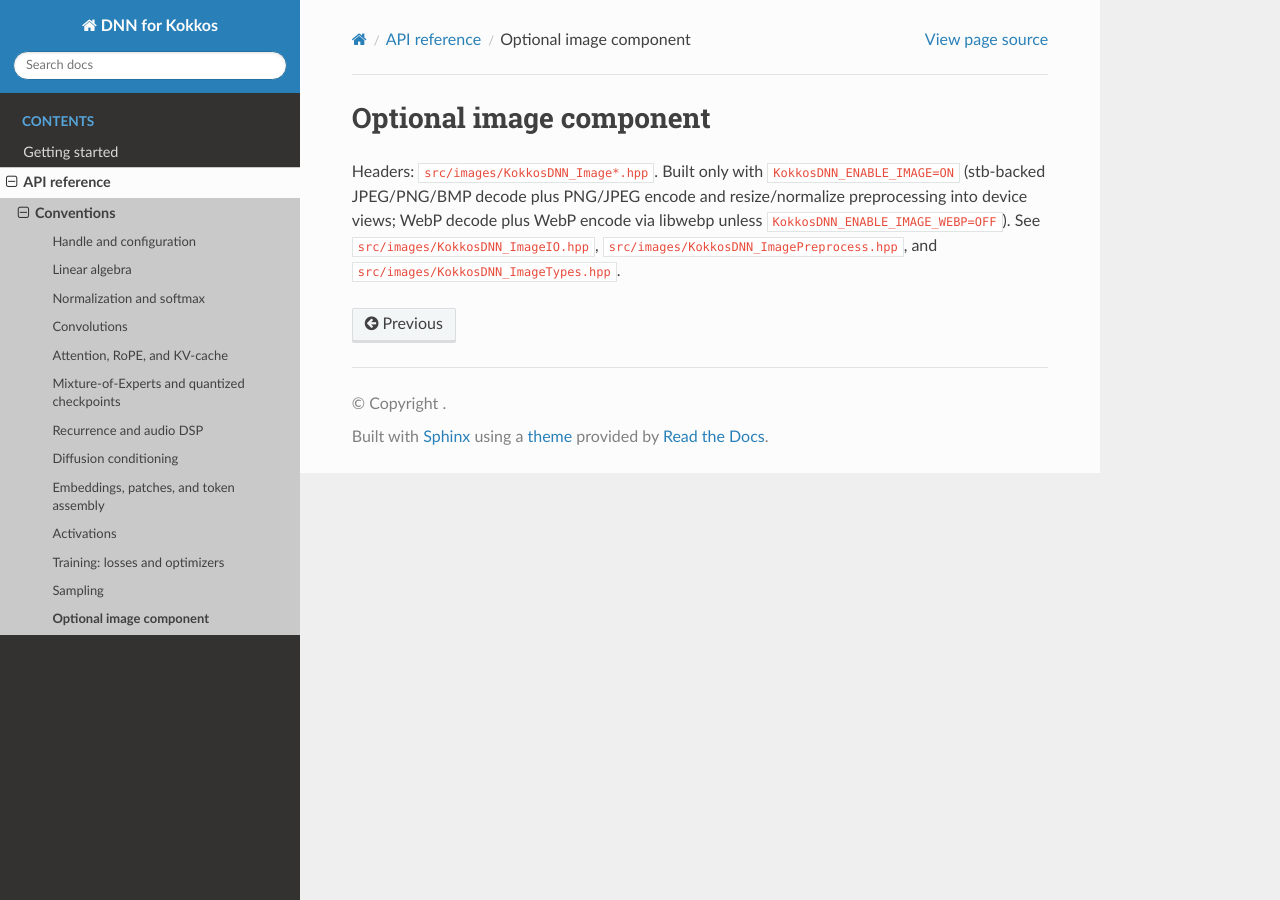
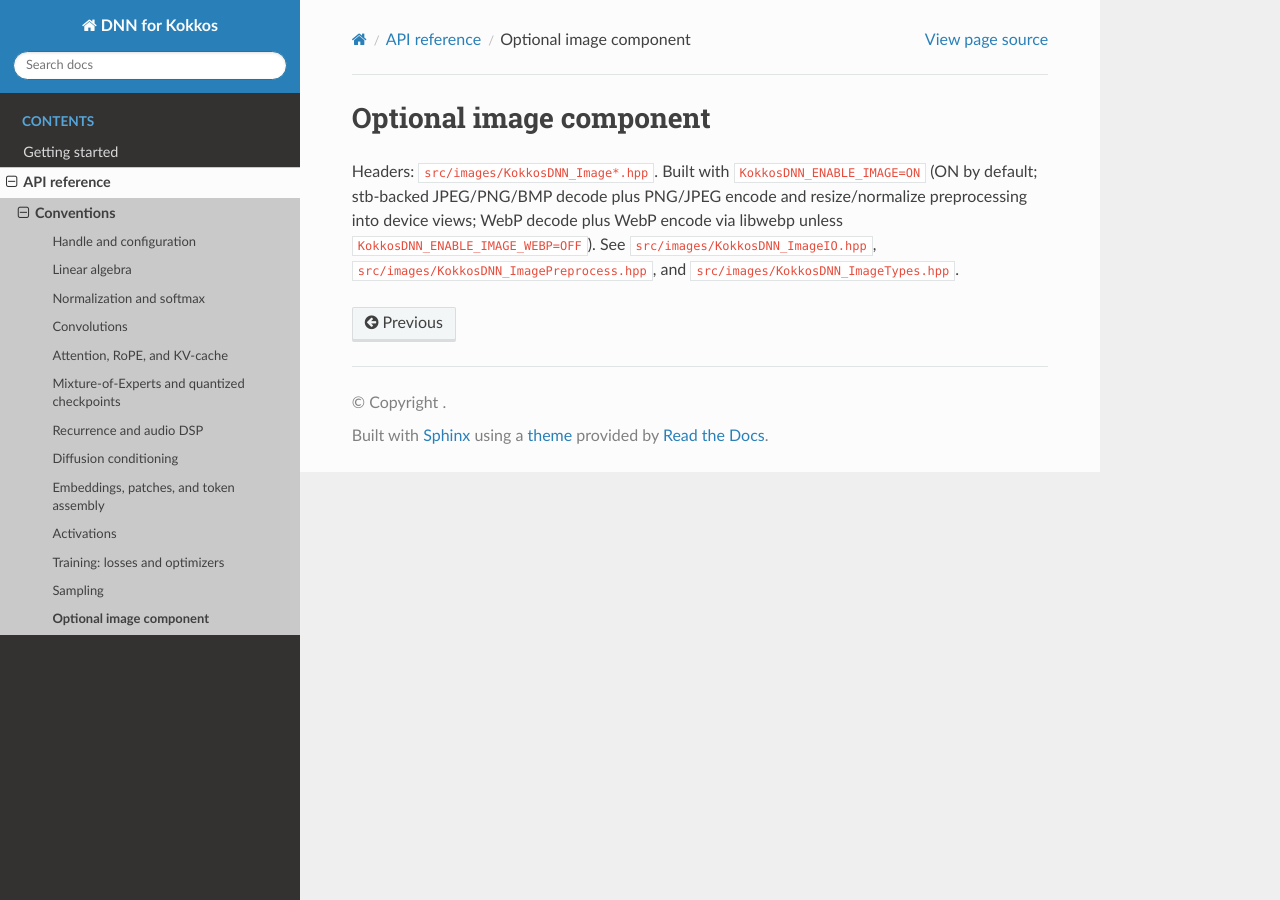
Before and after one commit to cwpearson/dnn-for-kokkos, a Sphinx documentation site: the page built from docs/api/image.rst, in a window 1280 px wide. Built offline with Sphinx 7.4.7 and the Read the Docs theme 3.1.0, drawn with Linux system fonts in a browser that asks for light colours.

Commit message:
cmake: default KokkosDNN_ENABLE_IMAGE to ON
Image I/O (stb + libwebp) is now built unless explicitly disabled
with -DKokkosDNN_ENABLE_IMAGE=OFF. Docs updated to match.

Co-authored-by: Muse Spark 1.3 <noreply@carlpearson.net>

```diff
--- a/CMakeLists.txt
+++ b/CMakeLists.txt
@@ -23,7 +23,7 @@
 option(KokkosDNN_ENABLE_HIPBLAS "Dispatch GEMM to hipBLAS when ExecSpace is HIP" OFF)
 option(KokkosDNN_ENABLE_MIOPEN "Dispatch conv/attention-helpers to MIOpen when ExecSpace is HIP" OFF)
 option(KokkosDNN_ENABLE_ACCELERATE "Dispatch GEMM to Apple Accelerate (vecLib cblas_sgemm) on host execution spaces" OFF)
-option(KokkosDNN_ENABLE_IMAGE "Build optional image I/O component (stb-based JPEG/PNG/BMP decode, PNG/JPEG encode + preprocessing; WebP via libwebp unless KokkosDNN_ENABLE_IMAGE_WEBP=OFF)" OFF)
+option(KokkosDNN_ENABLE_IMAGE "Build optional image I/O component (stb-based JPEG/PNG/BMP decode, PNG/JPEG encode + preprocessing; WebP via libwebp unless KokkosDNN_ENABLE_IMAGE_WEBP=OFF)" ON)
 option(KokkosDNN_ENABLE_IMAGE_WEBP "Enable WebP decode/encode in the image component (libwebp, system or fetched)" ON)
 option(KokkosDNN_ENABLE_MODEL_LFM25 "Build LFM2.5 model component (KokkosDNN::lfm25)" ON)
 option(KokkosDNN_ENABLE_MODEL_GLIMMER "Build Muse Glimmer 30B text model component (KokkosDNN::glimmer)" ON)
@@ -280,7 +280,7 @@
 set_target_properties(kokkosdnn PROPERTIES CXX_STANDARD 20 CXX_STANDARD_REQUIRED ON)
 
 # ---------------------------------------------------------------------------
-# Optional image component (OFF by default; no dependency from core target)
+# Optional image component (ON by default; no dependency from core target)
 # ---------------------------------------------------------------------------
 # Baked into KokkosDNNConfig.cmake below: whether the image component has
 # WebP support and whether it came from a system WebP package (consumer
--- a/docs/api/image.rst
+++ b/docs/api/image.rst
@@ -1,8 +1,8 @@
 Optional image component
 ==========================
 
-Headers: ``src/images/KokkosDNN_Image*.hpp``. Built only with
-``KokkosDNN_ENABLE_IMAGE=ON`` (stb-backed JPEG/PNG/BMP decode plus
+Headers: ``src/images/KokkosDNN_Image*.hpp``. Built with
+``KokkosDNN_ENABLE_IMAGE=ON`` (ON by default; stb-backed JPEG/PNG/BMP decode plus
 PNG/JPEG encode and resize/normalize preprocessing into device views;
 WebP decode plus WebP encode via libwebp unless
 ``KokkosDNN_ENABLE_IMAGE_WEBP=OFF``). See
--- a/docs/getting_started.rst
+++ b/docs/getting_started.rst
@@ -65,7 +65,7 @@
      - register gtest tests via ``gtest_discover_tests`` (set OFF for
        GPU-less build-only CI, where test binaries cannot run at build time)
    * - ``KokkosDNN_ENABLE_IMAGE``
-     - OFF
+     - ON
      - optional image component (``KokkosDNN::image``, stb-backed I/O + preprocessing)
    * - ``KokkosDNN_ENABLE_MODEL_LFM25``
      - ON
```
Also changed, not shown: README.md (+1 -1 lines), examples/dinov3/README.md, 1 other file.
